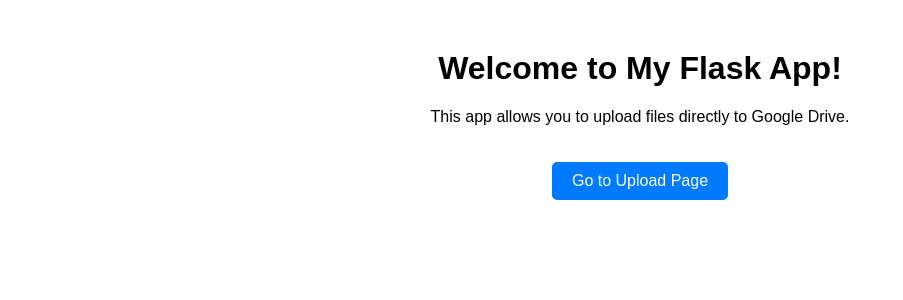
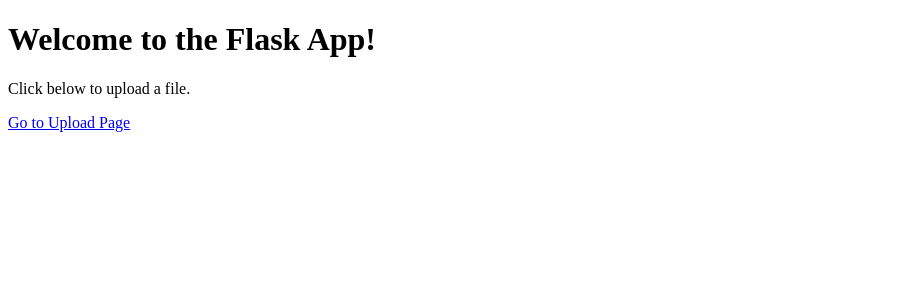
Before and after one commit to babupakkakivellu/Web, a Flask app: page / in a window 1280 px wide. Shown: the top 300 px of the page, without its empty margins (0-903 px from the left). Run offline with Flask 3, Linux system fonts and the light colour scheme.

Commit message:
Update index.html

```diff
--- a/template/index.html
+++ b/template/index.html
@@ -1,32 +1,11 @@
 <!DOCTYPE html>
 <html lang="en">
 <head>
-    <meta charset="UTF-8">
-    <meta name="viewport" content="width=device-width, initial-scale=1.0">
-    <title>Welcome to My App</title>
-    <style>
-        body {
-            font-family: Arial, sans-serif;
-            text-align: center;
-            margin-top: 50px;
-        }
-        a {
-            display: inline-block;
-            margin-top: 20px;
-            padding: 10px 20px;
-            text-decoration: none;
-            color: white;
-            background-color: #007bff;
-            border-radius: 5px;
-        }
-        a:hover {
-            background-color: #0056b3;
-        }
-    </style>
+    <title>Welcome</title>
 </head>
 <body>
-    <h1>Welcome to My Flask App!</h1>
-    <p>This app allows you to upload files directly to Google Drive.</p>
+    <h1>Welcome to the Flask App!</h1>
+    <p>Click below to upload a file.</p>
     <a href="/upload">Go to Upload Page</a>
 </body>
 </html>
```
